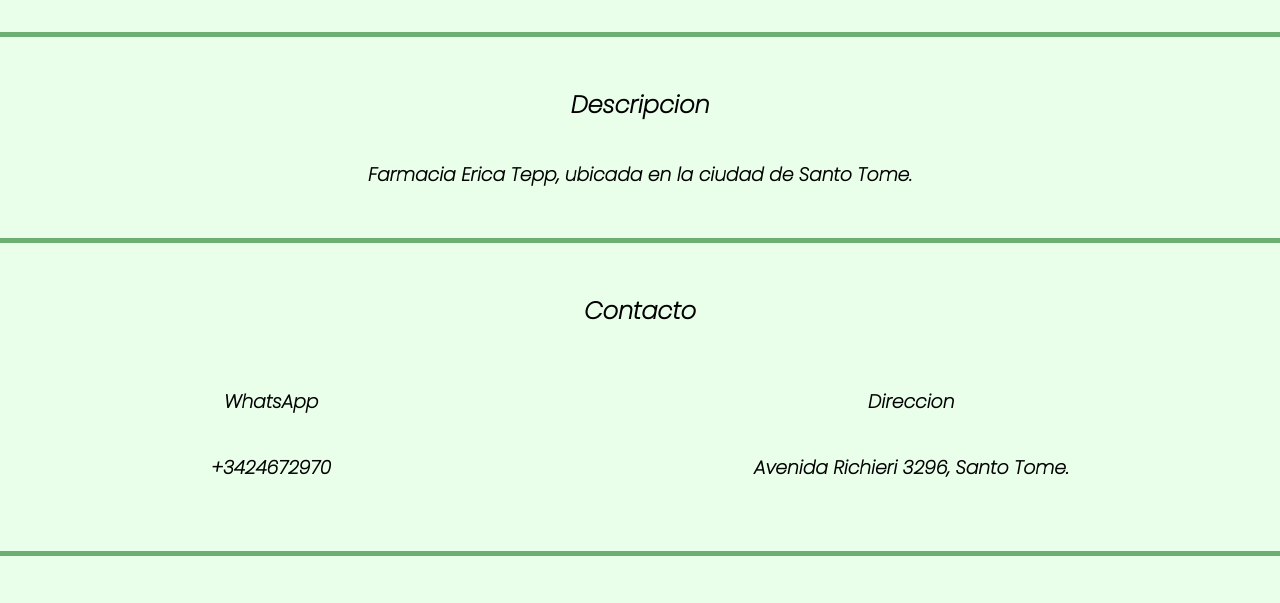
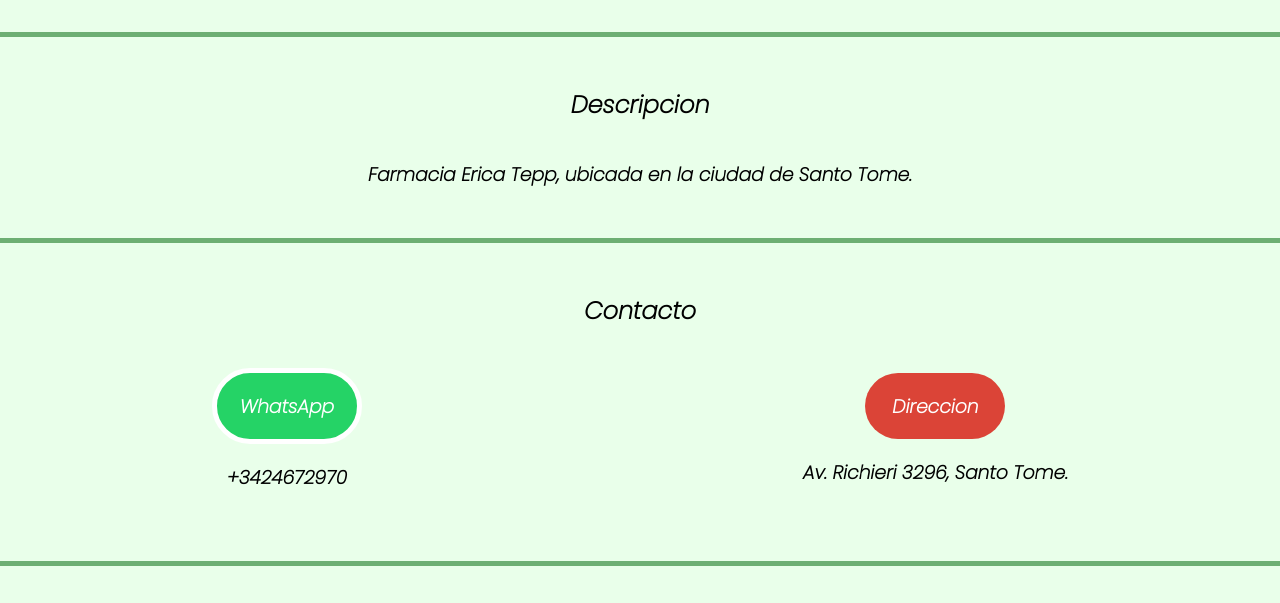
Before and after one commit to Matimrs/FarmaciaEricaTepp, a website: page index.html in a window 1280 px wide. Shown: the part 169-772 px from the top of the page. Drawn offline with Linux system fonts and the light colour scheme.

Commit message:
Botones wpp, maps

```diff
--- a/index.html
+++ b/index.html
@@ -37,12 +37,12 @@
             <h2>Contacto</h2>
             <div class="div-contacto-info">
                 <div class="div-contacto">
-                    <a href="https://wa.me/5493424672970" target="_blank" class="boton"><h3>WhatsApp</h3></a>
+                    <a href="https://wa.me/5493424672970" target="_blank" class="boton wpp"><h3>WhatsApp</h3></a>
                     <h3> +3424672970</h3>
                 </div>
                 <div class="div-contacto">
-                    <a href="https://goo.gl/maps/rhYzputZy4SeDhHh7" target="_blank" class="boton"><h3>Direccion</h3></a>
-                    <h3>Avenida Richieri 3296, Santo Tome.</h3>
+                    <a href="https://goo.gl/maps/rhYzputZy4SeDhHh7" target="_blank" class="boton maps"><h3>Direccion</h3></a>
+                    <h3>Av. Richieri 3296, Santo Tome.</h3>
                 </div>
             </div>
         </div>
--- a/scss/_inicio.scss
+++ b/scss/_inicio.scss
@@ -29,12 +29,14 @@
 }
 .div-contacto-info{
     display: flex;
-    justify-content: space-around;
+    justify-content: space-between;
     align-items: center;
     flex-wrap: wrap;
+    margin: 0 15%;
 }
 .div-contacto{
     @include flex-column;
+    align-items: center;
     padding: 20px;
 }
 .div-contacto-item{
@@ -73,6 +75,23 @@
         text-decoration: underline;
     }
 }
+@mixin botones{
+    padding: 0px 20px;
+    border-radius: 50px;
+    width: 100px;
+    h3{
+        color: white;
+    }
+}
+.maps{
+    @include botones;
+    background-color: $rojo-maps;
+}
+.wpp{
+    @include botones;
+    background-color: $verde-wpp;
+    border: solid 5px white;
+}
 #div-subir{
     background-color: white;
     margin: 10px auto;
--- a/scss/base/_variables.scss
+++ b/scss/base/_variables.scss
@@ -1,2 +1,4 @@
 $verde-fondo:  rgb(109, 175, 115);
 $blanco-fondo: rgb(233, 255, 234);
+$verde-wpp: #25D366;
+$rojo-maps: #DB4437;
```
Also changed, not shown: css/styles.css.
